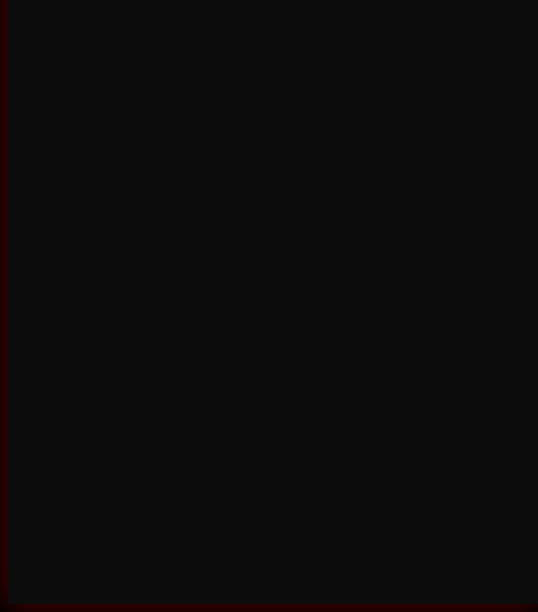
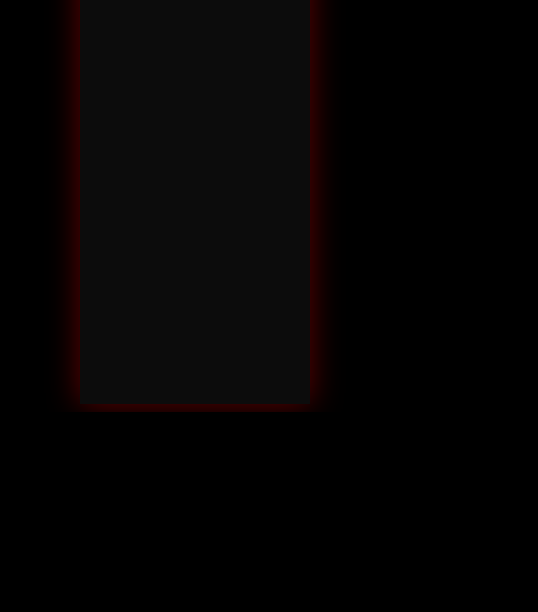
Before and after one commit to TheDEKKs/My-Web-Site, a plain HTML site: page index.html in a window 390 px wide. Shown: the part 756-1368 px from the top of the page, 538 px wide, since content can reach past the window. After the commit the page ends 1168 px from the top, so only its background shows below. Drawn offline with Linux system fonts and the light colour scheme.

Commit message:
Update styles.css

```diff
--- a/styles.css
+++ b/styles.css
@@ -99,4 +99,16 @@ a.item {
         background-size: cover;
 
     }
+
+    .stena {
+    text-align: center;
+    margin-top: 60px;
+    margin-left: auto;
+    margin-right: auto;
+    background-color: rgb(12, 12, 12);
+    width: 200px;
+    height: 500px;
+    padding: 15px;
+    box-shadow: 0px 0px 30px rgba(255, 1, 1, 0.377);
 }
+}
```
